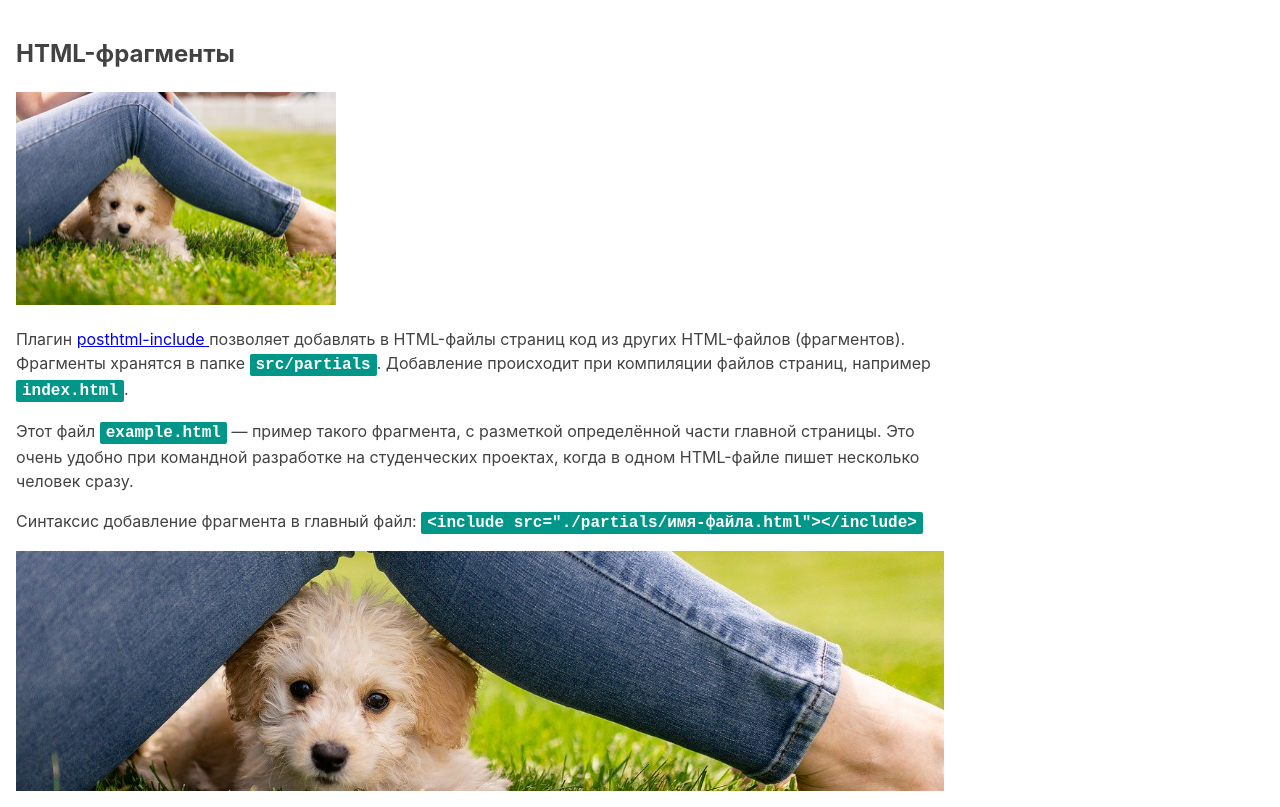
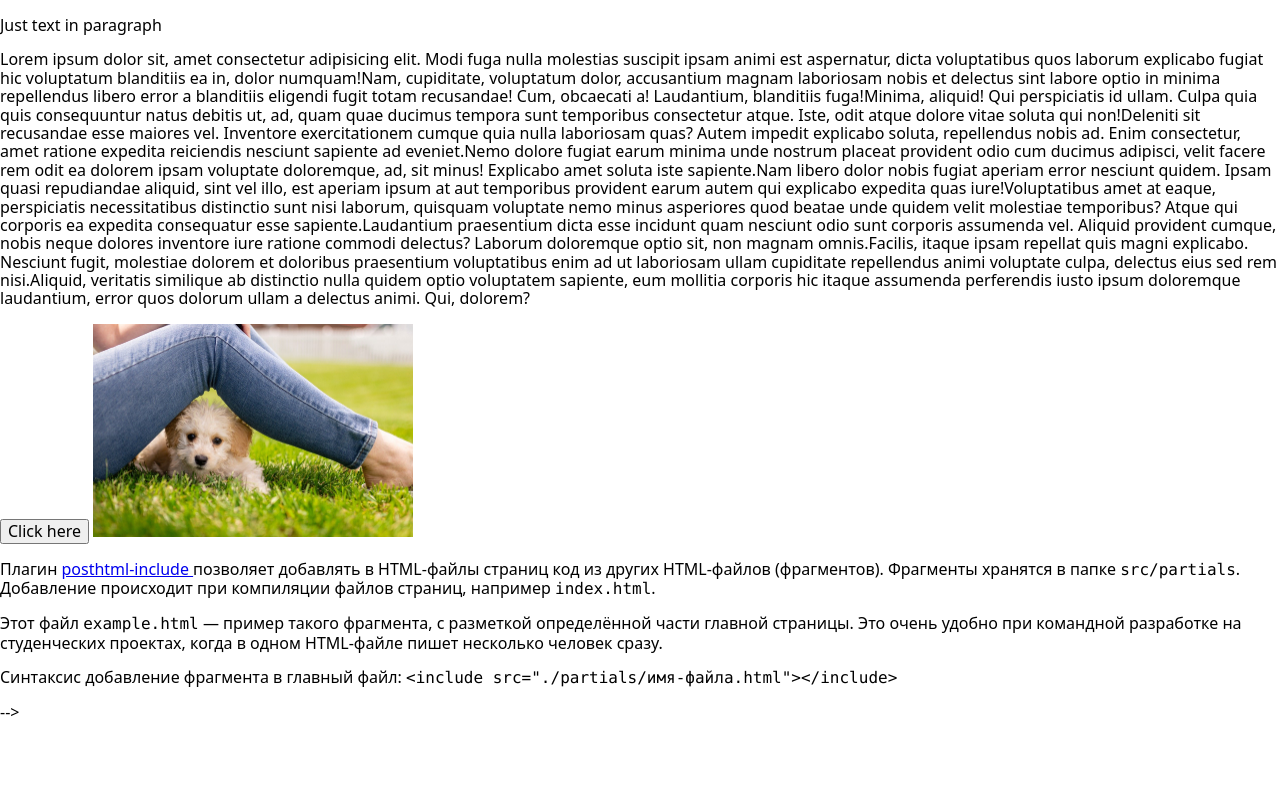
Before and after one commit to AntoBo/test-collaborate, a website built with Parcel: page src/index.html in a window 1280 px wide. Built offline with nearby package versions, Linux system fonts and the light colour scheme.

Commit message:
button added

```diff
--- a/src/index.html
+++ b/src/index.html
@@ -12,8 +12,11 @@
     />
   </head>
   <body>
+    <p>Just text in paragraph</p>
+    <include src="./portfolio.html"></include>
+
     <!-- Так добавляются фрагменты в главные HTML-файлы страниц. -->
-    <include src="./partials/example.html"></include>
+    <!-- <include src="./partials/example.html"></include> -->
 
     <!-- Скрипт идёт последним в разметке. В нём уже подключен главный SASS-файл. -->
     <script src="./index.js"></script>
--- /dev/null
+++ b/src/partials/components/main-btn.html
@@ -0,0 +1 @@
+<button class="main-btn" type="button">Click here</button>
--- /dev/null
+++ b/src/portfolio.html
@@ -0,0 +1,61 @@
+<!DOCTYPE html>
+<html lang="ru">
+  <head>
+    <meta charset="UTF-8" />
+    <meta name="viewport" content="width=device-width, initial-scale=1.0" />
+    <title>Заголовок страницы</title>
+    <link
+      rel="stylesheet"
+      href="https://cdnjs.cloudflare.com/ajax/libs/modern-normalize/1.0.0/modern-normalize.min.css"
+      integrity="sha512-ISS7cAi1PEhQ8jnbJpJZMd29NlhNj4AWYyLOSp2CE/CsHxTCu+r+t0D2yoJudVrd0/8fTVPUVDzY5Tvli75u/g=="
+      crossorigin="anonymous"
+    />
+  </head>
+  <body>
+    <p>
+      <span
+        >Lorem ipsum dolor sit, amet consectetur adipisicing elit. Modi fuga nulla molestias
+        suscipit ipsam animi est aspernatur, dicta voluptatibus quos laborum explicabo fugiat hic
+        voluptatum blanditiis ea in, dolor numquam!</span
+      ><span
+        >Nam, cupiditate, voluptatum dolor, accusantium magnam laboriosam nobis et delectus sint
+        labore optio in minima repellendus libero error a blanditiis eligendi fugit totam
+        recusandae! Cum, obcaecati a! Laudantium, blanditiis fuga!</span
+      ><span
+        >Minima, aliquid! Qui perspiciatis id ullam. Culpa quia quis consequuntur natus debitis ut,
+        ad, quam quae ducimus tempora sunt temporibus consectetur atque. Iste, odit atque dolore
+        vitae soluta qui non!</span
+      ><span
+        >Deleniti sit recusandae esse maiores vel. Inventore exercitationem cumque quia nulla
+        laboriosam quas? Autem impedit explicabo soluta, repellendus nobis ad. Enim consectetur,
+        amet ratione expedita reiciendis nesciunt sapiente ad eveniet.</span
+      ><span
+        >Nemo dolore fugiat earum minima unde nostrum placeat provident odio cum ducimus adipisci,
+        velit facere rem odit ea dolorem ipsam voluptate doloremque, ad, sit minus! Explicabo amet
+        soluta iste sapiente.</span
+      ><span
+        >Nam libero dolor nobis fugiat aperiam error nesciunt quidem. Ipsam quasi repudiandae
+        aliquid, sint vel illo, est aperiam ipsum at aut temporibus provident earum autem qui
+        explicabo expedita quas iure!</span
+      ><span
+        >Voluptatibus amet at eaque, perspiciatis necessitatibus distinctio sunt nisi laborum,
+        quisquam voluptate nemo minus asperiores quod beatae unde quidem velit molestiae temporibus?
+        Atque qui corporis ea expedita consequatur esse sapiente.</span
+      ><span
+        >Laudantium praesentium dicta esse incidunt quam nesciunt odio sunt corporis assumenda vel.
+        Aliquid provident cumque, nobis neque dolores inventore iure ratione commodi delectus?
+        Laborum doloremque optio sit, non magnam omnis.</span
+      ><span
+        >Facilis, itaque ipsam repellat quis magni explicabo. Nesciunt fugit, molestiae dolorem et
+        doloribus praesentium voluptatibus enim ad ut laboriosam ullam cupiditate repellendus animi
+        voluptate culpa, delectus eius sed rem nisi.</span
+      ><span
+        >Aliquid, veritatis similique ab distinctio nulla quidem optio voluptatem sapiente, eum
+        mollitia corporis hic itaque assumenda perferendis iusto ipsum doloremque laudantium, error
+        quos dolorum ullam a delectus animi. Qui, dolorem?</span
+      >
+    </p>
+    <include src="./partials/components/main-btn.html"></include>
+    <script src="./index.js"></script>
+  </body>
+</html>
--- /dev/null
+++ b/src/sass/_buttons.scss
@@ -0,0 +1,5 @@
+main-btn {
+  padding: 20px;
+  background-color: orangered;
+  color: white;
+}
--- a/src/sass/main.scss
+++ b/src/sass/main.scss
@@ -5,3 +5,4 @@
 
 // Стили для файла с примером HTML-фрагмента
 @import './example';
+@import './buttons';
```
